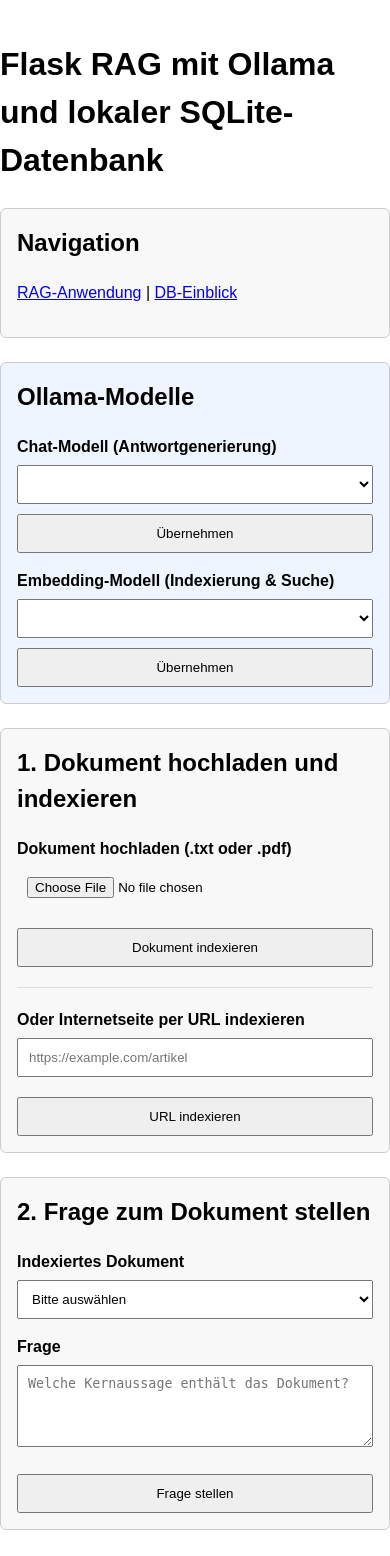
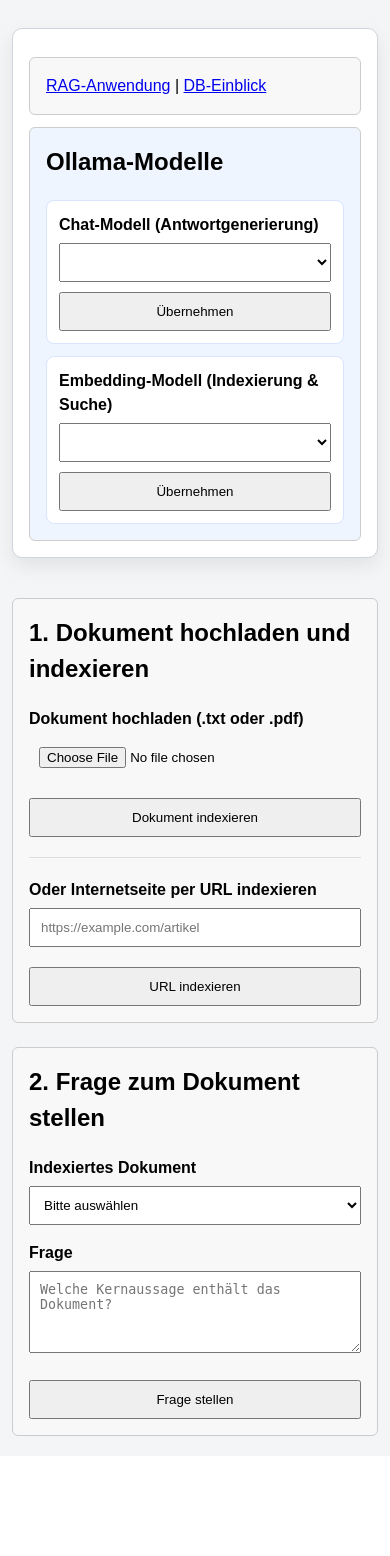
Before and after one commit to slimouGit/ai-engineering-stuff, a Flask app: page / in a window 390 px wide. Shown: the top 1556 px of the page. After the commit the page ends 1436 px from the top, so only its background shows below. Run offline with Flask 3, Linux system fonts and the light colour scheme; data comes from the database, SQL or seed files in the repository; data that the repository does not hold is empty.

Commit message:
ui adjustments

```diff
--- a/rag-demo-py/templates/index.html
+++ b/rag-demo-py/templates/index.html
@@ -10,10 +10,15 @@
             max-width: 950px;
             margin: 40px auto;
             line-height: 1.5;
+            background: #f3f5f7;
         }
 
         h1, h2 {
             margin-top: 0;
+        }
+
+        h1 {
+            margin-bottom: 12px;
         }
 
         label {
@@ -50,6 +55,58 @@
             padding: 16px;
             margin-top: 24px;
             background: #f8f8f8;
+        }
+
+        .app-header {
+            position: sticky;
+            top: 0;
+            z-index: 1000;
+            background: #f3f5f7;
+            padding-top: 8px;
+            padding-bottom: 8px;
+        }
+
+        .header-inner {
+            border: 1px solid #d0d5db;
+            border-radius: 10px;
+            background: #ffffff;
+            padding: 16px;
+            box-shadow: 0 8px 20px rgba(0, 0, 0, 0.08);
+        }
+
+        .header-inner .box {
+            margin-top: 12px;
+            margin-bottom: 0;
+        }
+
+        .nav-links {
+            margin: 0;
+        }
+
+        .model-grid {
+            display: grid;
+            grid-template-columns: 1fr 1fr;
+            gap: 12px;
+            align-items: start;
+        }
+
+        .model-form {
+            background: #ffffff;
+            border: 1px solid #d9e4ff;
+            border-radius: 8px;
+            padding: 12px;
+        }
+
+        .model-form label {
+            margin-top: 0;
+        }
+
+        .model-error {
+            margin-bottom: 12px;
+        }
+
+        .content {
+            padding-top: 8px;
         }
 
         .model {
@@ -89,15 +146,24 @@
             padding: 6px 10px;
             margin-top: 0;
         }
+
+        @media (max-width: 760px) {
+            body {
+                margin: 20px 12px;
+            }
+
+            .model-grid {
+                grid-template-columns: 1fr;
+            }
+        }
     </style>
 </head>
 <body>
 
-<h1>Flask RAG mit Ollama und lokaler SQLite-Datenbank</h1>
-
+<header class="app-header">
+    <div class="header-inner">
         <div class="box">
-    <h2>Navigation</h2>
-    <p>
+            <p class="nav-links">
                 <a href="/">RAG-Anwendung</a> |
                 <a href="/db">DB-Einblick</a>
             </p>
@@ -107,10 +173,11 @@
             <h2>Ollama-Modelle</h2>
 
             {% if model_error %}
-        <p class="error">{{ model_error }}</p>
+                <p class="error model-error">{{ model_error }}</p>
             {% endif %}
 
-    <form action="/set-chat-model" method="post" style="margin-bottom: 12px;">
+            <div class="model-grid">
+                <form action="/set-chat-model" method="post" class="model-form">
                     <label for="chat_model">Chat-Modell (Antwortgenerierung)</label>
                     <select id="chat_model" name="chat_model">
                         {% for m in chat_models %}
@@ -120,7 +187,7 @@
                     <button type="submit" style="margin-top: 10px;">Übernehmen</button>
                 </form>
 
-    <form action="/set-embedding-model" method="post">
+                <form action="/set-embedding-model" method="post" class="model-form">
                     <label for="embedding_model">Embedding-Modell (Indexierung &amp; Suche)</label>
                     <select id="embedding_model" name="embedding_model">
                         {% for m in embedding_models %}
@@ -130,6 +197,11 @@
                     <button type="submit" style="margin-top: 10px;">Übernehmen</button>
                 </form>
             </div>
+        </div>
+    </div>
+</header>
+
+<main class="content">
 
 {% if message %}
     <div class="box success">
@@ -293,5 +365,7 @@
     {% endif %}
 {% endif %}
 
+</main>
+
 </body>
 </html>
```
Lines whose indentation alone changed are shown as unchanged.
